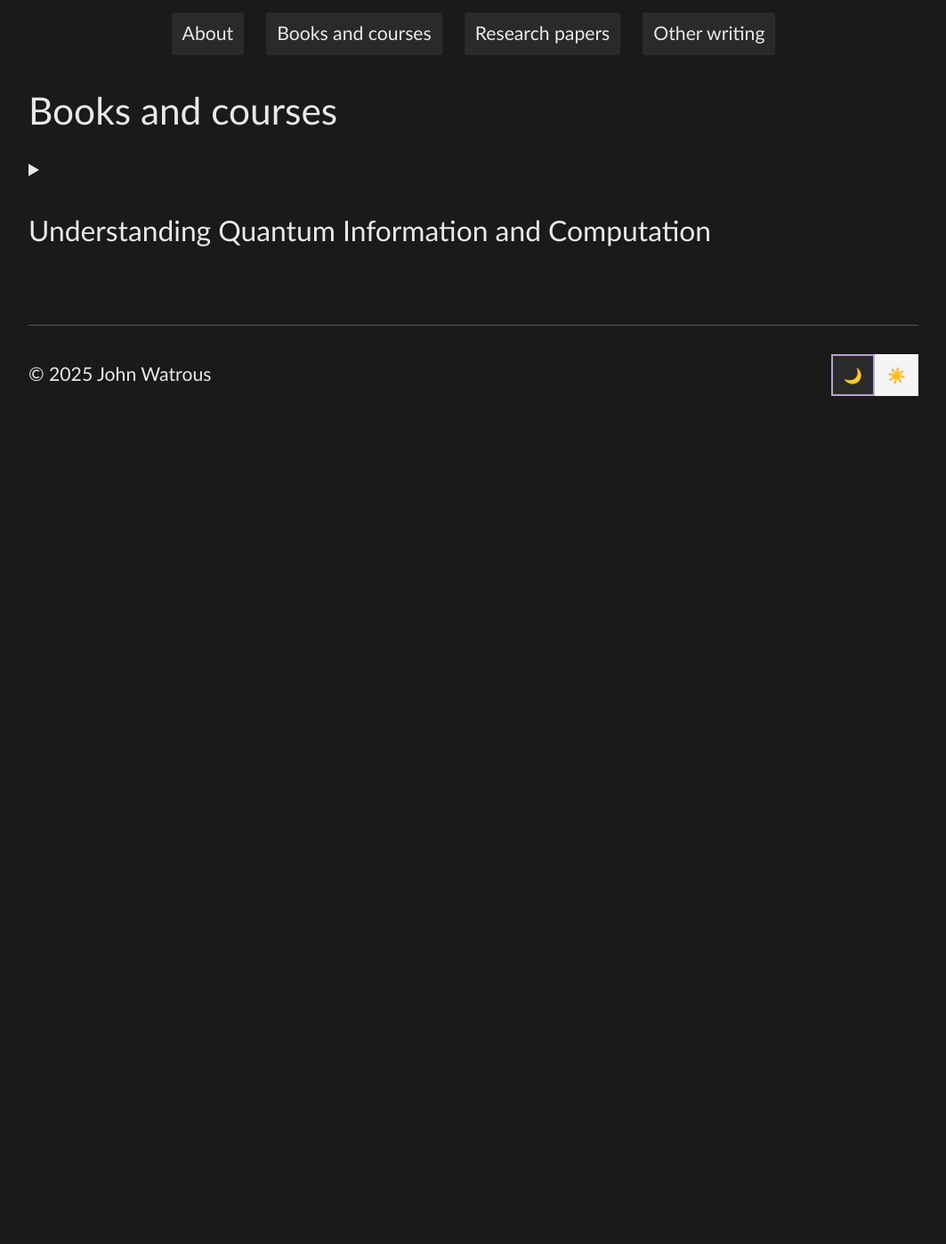
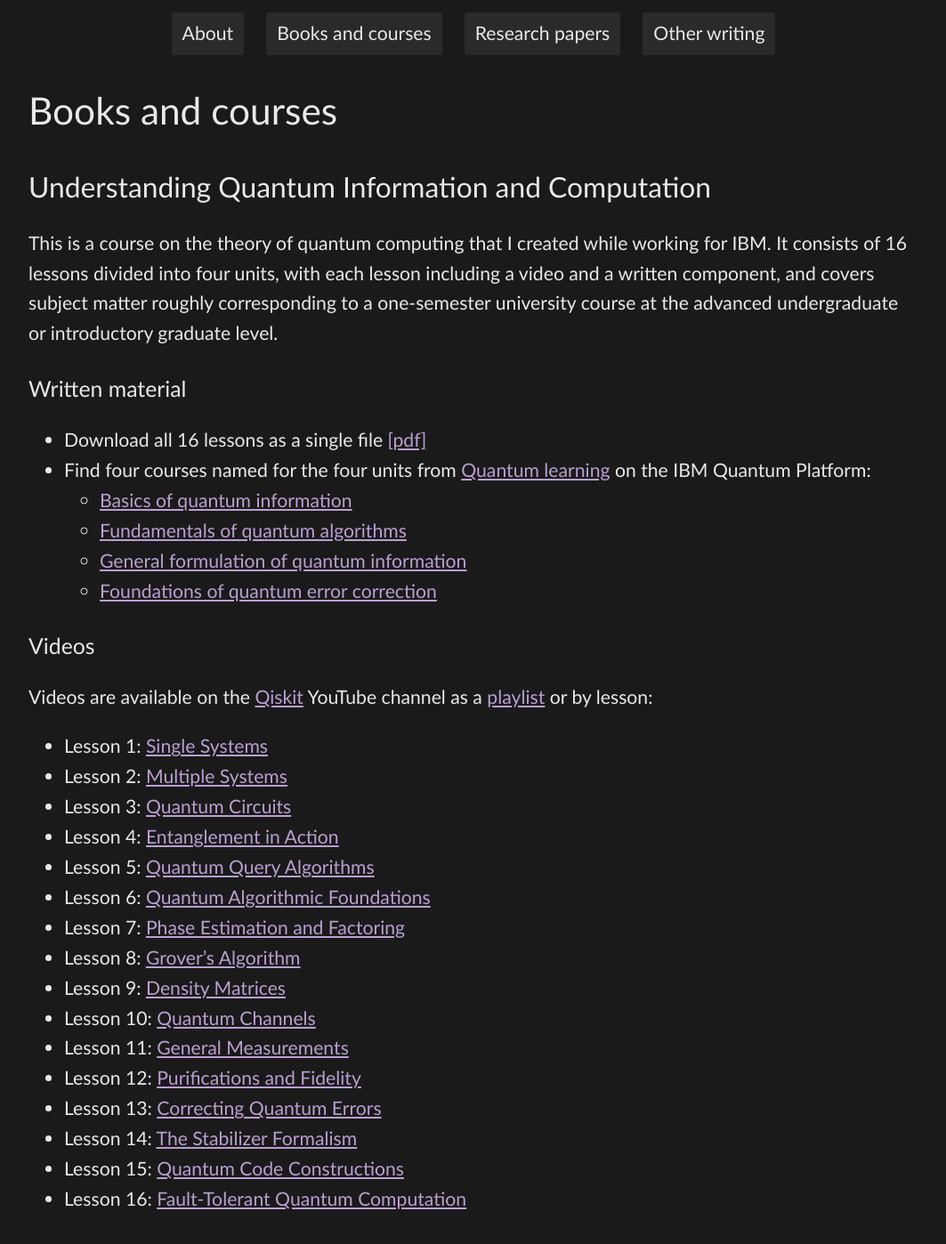
Before and after one commit to jhwatrous/jhwatrous.github.io, a Jekyll site: the page built from books-and-courses.md, in a window 1280 px wide and 1400 px high, scrolled down 225 px. Shown: the whole window at 89% size, without its empty margins (108-1171 px from the left). Built offline with Jekyll 4.4.1, drawn with Linux system fonts in a browser that asks for light colours; before the commit the page ends 900 px from its top, so only the background shows below that.

Commit message:
Revising...

```diff
--- a/books-and-courses.md
+++ b/books-and-courses.md
@@ -5,8 +5,7 @@ title: Books and courses
 
 # Books and courses
 
-<details>
-  <summary><h2>Understanding Quantum Information and Computation</h2></summary>
+## Understanding Quantum Information and Computation
 
 This is a course on the theory of quantum computing that I created while working for IBM. It consists of 16 lessons divided into four units, with each lesson including a video and a written component, and covers subject matter roughly corresponding to a one-semester university course at the advanced undergraduate or introductory graduate level.
 
@@ -39,5 +38,3 @@ Videos are available on the [Qiskit](https://www.youtube.com/@qiskit) YouTube ch
 - Lesson 14: [The Stabilizer Formalism](https://youtu.be/3ib2JP_LeIU)
 - Lesson 15: [Quantum Code Constructions](https://youtu.be/9TCIOm8gcVQ)
 - Lesson 16: [Fault-Tolerant Quantum Computation](https://youtu.be/aeaqXh2XXMk)
-
-</details>
```
